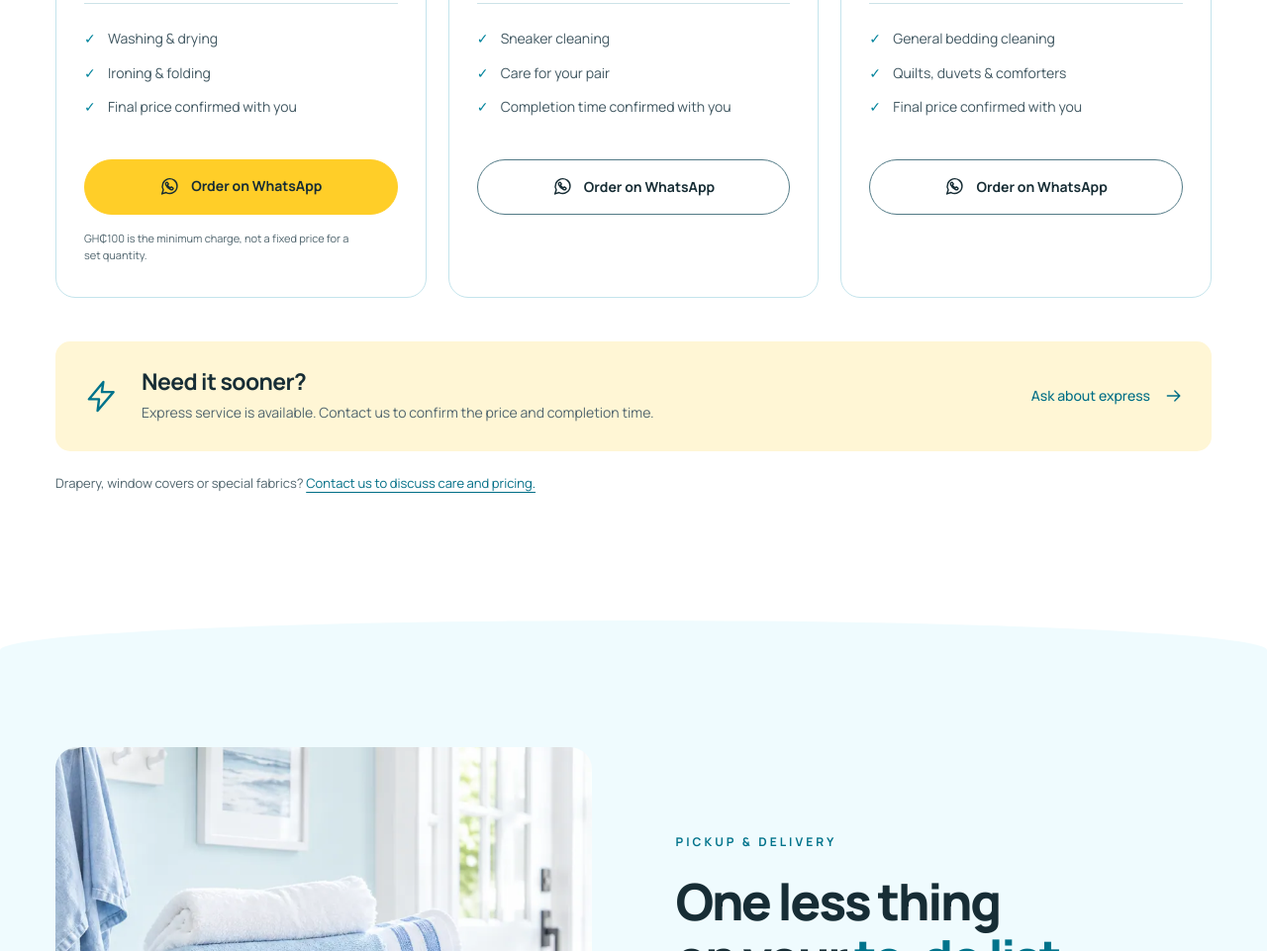
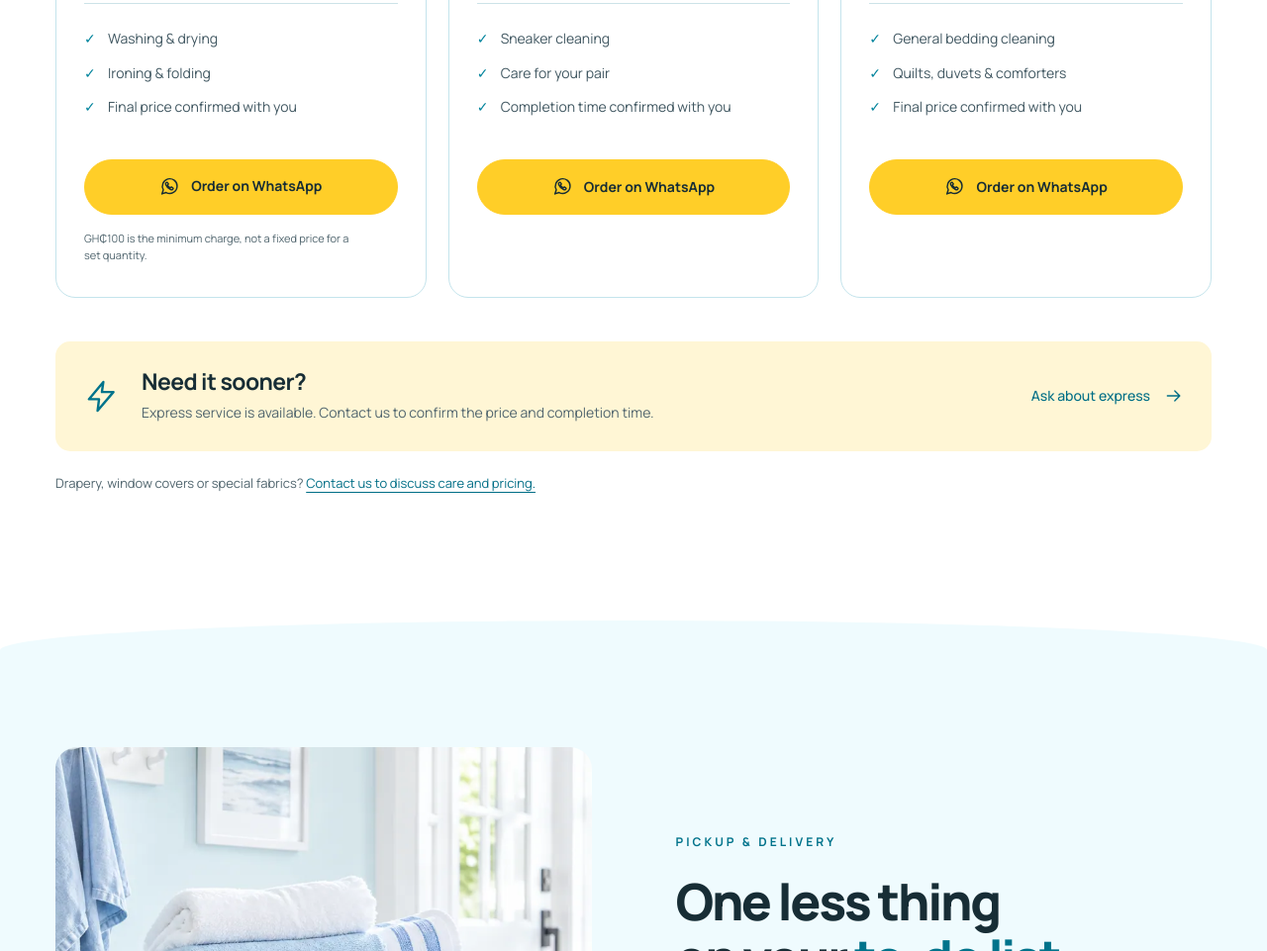
Before and after one commit to brotherdavid652-a11y/Drwash, a website: page index.html in a window 1280 px wide. Shown: the part 3734-4695 px from the top of the page at 99% size. Drawn offline with Linux system fonts and the light colour scheme.

Commit message:
Use consistent yellow styling for every WhatsApp order button

```diff
--- a/index.html
+++ b/index.html
@@ -378,7 +378,7 @@
                 <li>Completion time confirmed with you</li>
               </ul>
               <a
-                class="button button-outline"
+                class="button"
                 href="https://wa.me/message/JEGEROEOTPZ5K1"
                 aria-label="Order on WhatsApp — Sneaker Care"
                 ><svg class="icon" aria-hidden="true" focusable="false"><use href="#i-chat" /></svg
@@ -401,7 +401,7 @@
                 <li>Final price confirmed with you</li>
               </ul>
               <a
-                class="button button-outline"
+                class="button"
                 href="https://wa.me/message/JEGEROEOTPZ5K1"
                 aria-label="Order on WhatsApp — Bedding Cleaning"
                 ><svg class="icon" aria-hidden="true" focusable="false"><use href="#i-chat" /></svg
```
